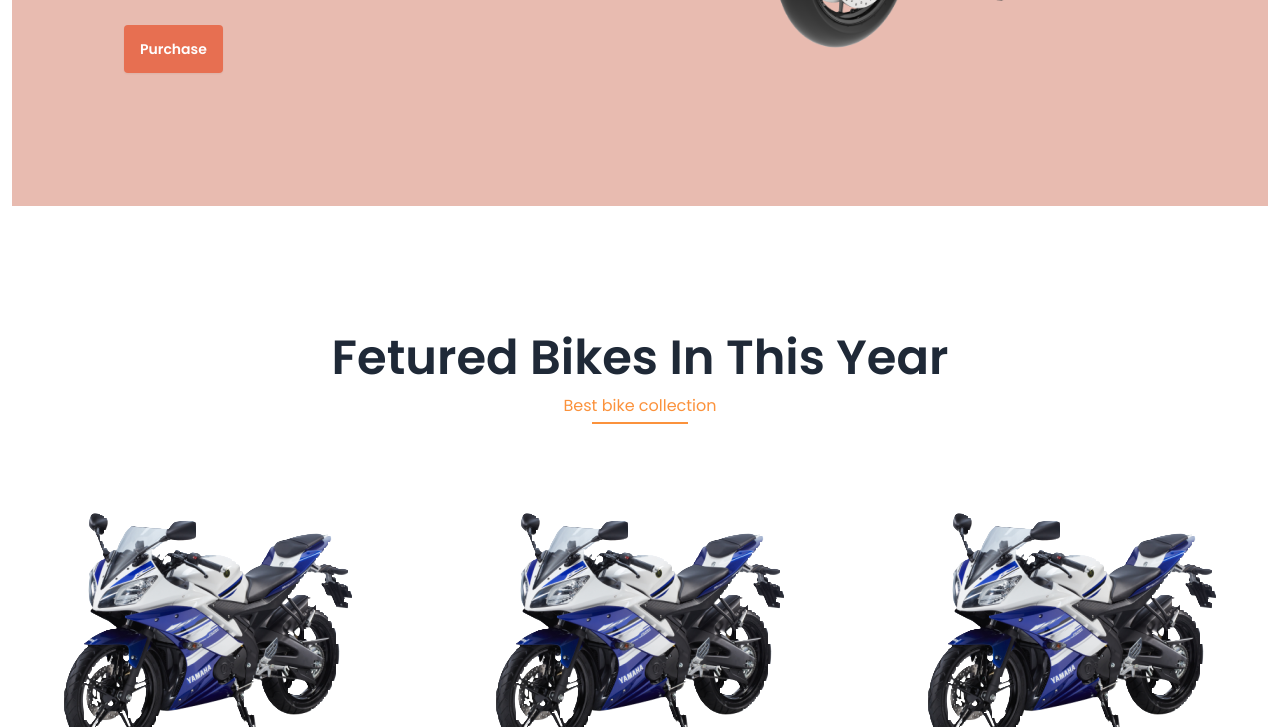
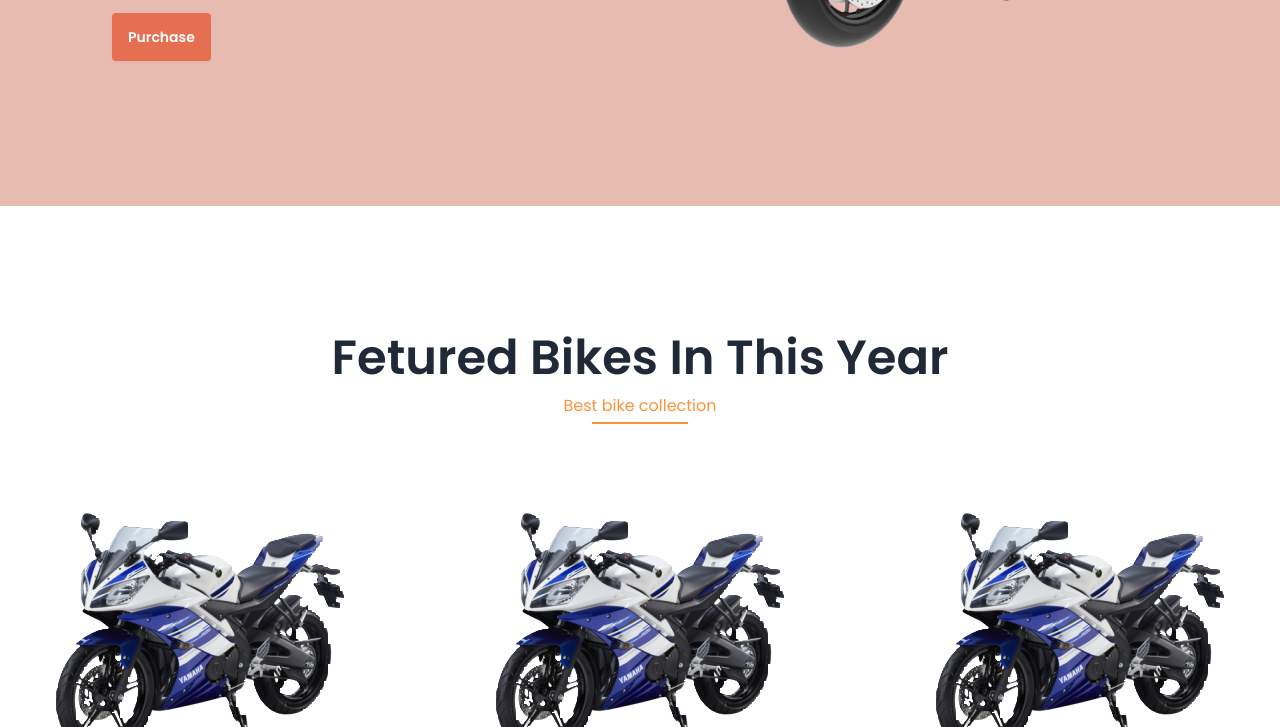
Before and after one commit to mehediunais/bike-zone-with-daisyUI, a plain HTML site: page index.html in a window 1280 px wide. Shown: the part 484-1211 px from the top of the page. Drawn offline with nearby package versions, Linux system fonts and the light colour scheme.

```diff
--- a/index.html
+++ b/index.html
@@ -37,7 +37,7 @@
     </style>
 </head>
 
-<body class="font-poppins mx-3">
+<body class="font-poppins">
     <!-- header start -->
     <header class="md:container md:mx-auto">
         <!-- nav start -->
```
